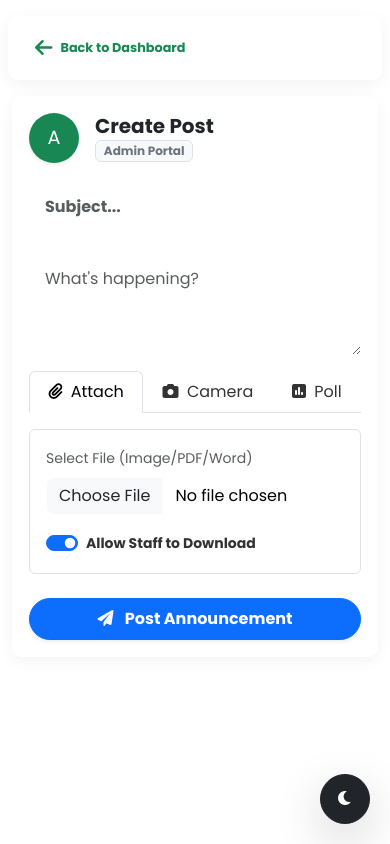
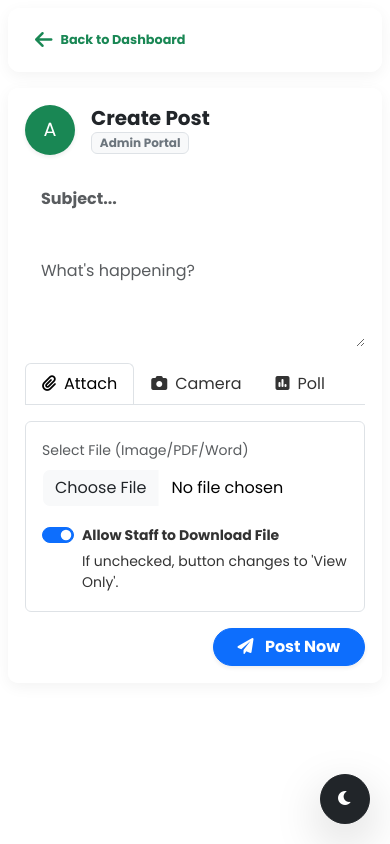
Before and after one commit to j1a2m3e4s58/bawjiase-staff-portal-v2, a Flask app: page /news-portal in a window 390 px wide. Run offline with Flask 3, Linux system fonts and the light colour scheme; a user stored in the database is signed in; data that the repository does not hold is empty; some libraries are stand-ins or nearby versions.

Commit message:
Improve News Portal layout for mobile devices

```diff
--- a/templates/news_portal.html
+++ b/templates/news_portal.html
@@ -4,19 +4,22 @@
 <link href="https://cdnjs.cloudflare.com/ajax/libs/cropperjs/1.5.13/cropper.min.css" rel="stylesheet">
 <script src="https://cdnjs.cloudflare.com/ajax/libs/cropperjs/1.5.13/cropper.min.js"></script>
 
-<nav class="navbar navbar-expand-lg glass-card mx-2 mx-md-3 mt-3 px-3 py-2 sticky-top">
+<nav class="navbar navbar-expand-lg glass-card mx-2 mx-md-3 mt-2 mt-md-3 px-2 px-md-3 py-2 sticky-top"
+     style="border-radius: 12px;">
     <div class="container-fluid">
         <a class="navbar-brand d-flex align-items-center" href="{{ url_for('dashboard') }}">
-            <i class="fas fa-arrow-left text-success me-2"></i> <span class="fw-bold text-success">Back to Dashboard</span>
+            <i class="fas fa-arrow-left text-success me-2"></i>
+            <span class="fw-bold text-success small">Back to Dashboard</span>
         </a>
     </div>
 </nav>
 
-<div class="container mt-3 pb-5" style="max-width: 800px;">
+<div class="container mt-3 mt-md-4 pb-5 px-2 px-md-0" style="max-width: 800px;">
 
     <div class="glass-card p-3 p-md-4 mb-4">
         <div class="d-flex align-items-center mb-3">
-            <div class="bg-success text-white rounded-circle d-flex align-items-center justify-content-center me-3 shadow-sm" style="width: 50px; height: 50px; font-size: 1.2rem;">
+            <div class="bg-success text-white rounded-circle d-flex align-items-center justify-content-center me-3 shadow-sm"
+                 style="width: 50px; height: 50px; font-size: 1.2rem;">
                 {{ user.email[0].upper() }}
             </div>
             <div>
@@ -25,140 +28,179 @@
             </div>
         </div>
 
-        <form method="POST" action="{{ url_for('news_portal') }}" enctype="multipart/form-data" id="postForm" onsubmit="animatePost(event)">
+        <form method="POST"
+              action="{{ url_for('news_portal') }}"
+              enctype="multipart/form-data"
+              id="postForm"
+              onsubmit="animatePost(event)">
             <div class="mb-3">
-                <input type="text" name="title" class="form-control fw-bold border-0 bg-light p-3" placeholder="Subject..." required>
+                <input type="text"
+                       name="title"
+                       class="form-control fw-bold border-0 bg-light p-3"
+                       placeholder="Subject..."
+                       required>
             </div>
             <div class="mb-3">
-                <textarea name="body" class="form-control border-0 bg-light p-3" rows="3" placeholder="What's happening?" required></textarea>
+                <textarea name="body"
+                          class="form-control border-0 bg-light p-3"
+                          rows="3"
+                          placeholder="What's happening?"
+                          required></textarea>
             </div>
 
-            <ul class="nav nav-tabs nav-fill mb-3" id="postTabs" role="tablist">
-                <li class="nav-item"><button class="nav-link active small" id="upload-tab" data-bs-toggle="tab" data-bs-target="#upload" type="button"><i class="fas fa-paperclip me-1"></i> Attach</button></li>
-                <li class="nav-item"><button class="nav-link small" id="camera-tab" data-bs-toggle="tab" data-bs-target="#camera" type="button" onclick="startCamera()"><i class="fas fa-camera me-1"></i> Camera</button></li>
-                <li class="nav-item"><button class="nav-link small" id="poll-tab" data-bs-toggle="tab" data-bs-target="#poll" type="button"><i class="fas fa-poll me-1"></i> Poll</button></li>
+            <ul class="nav nav-tabs mb-3 flex-nowrap overflow-auto"
+                id="postTabs"
+                role="tablist"
+                style="white-space: nowrap;">
+                <li class="nav-item">
+                    <button class="nav-link active small"
+                            id="upload-tab"
+                            data-bs-toggle="tab"
+                            data-bs-target="#upload"
+                            type="button">
+                        <i class="fas fa-paperclip me-2"></i>Attach
+                    </button>
+                </li>
+                <li class="nav-item">
+                    <button class="nav-link small"
+                            id="camera-tab"
+                            data-bs-toggle="tab"
+                            data-bs-target="#camera"
+                            type="button"
+                            onclick="startCamera()">
+                        <i class="fas fa-camera me-2"></i>Camera
+                    </button>
+                </li>
+                <li class="nav-item">
+                    <button class="nav-link small"
+                            id="poll-tab"
+                            data-bs-toggle="tab"
+                            data-bs-target="#poll"
+                            type="button">
+                        <i class="fas fa-poll me-2"></i>Poll
+                    </button>
+                </li>
             </ul>
 
             <div class="tab-content border rounded p-3 bg-white" id="postTabsContent">
-
                 <div class="tab-pane fade show active" id="upload">
                     <label class="form-label small text-muted">Select File (Image/PDF/Word)</label>
-
-                    <input type="file" name="news_image" class="form-control mb-2" id="fileUploadInput" accept=".jpg,.jpeg,.png,.pdf,.doc,.docx" onchange="simulateUpload()">
-
-                    <div id="uploadProgressContainer" class="mt-2" style="display: none;">
-                        <div class="d-flex justify-content-between small mb-1">
-                            <span class="text-success fw-bold"><i class="fas fa-arrow-down"></i> Uploading...</span>
-                            <span id="uploadPercent">0%</span>
-                        </div>
-                        <div class="progress" style="height: 10px;">
-                            <div id="progressBar" class="progress-bar bg-success progress-bar-striped progress-bar-animated" role="progressbar" style="width: 0%;"></div>
-                        </div>
-                    </div>
-
-                    <div class="form-check form-switch mt-3">
+                    <input type="file"
+                           name="news_image"
+                           class="form-control mb-3"
+                           id="fileUploadInput"
+                           accept=".jpg,.jpeg,.png,.pdf,.doc,.docx">
+                    <div class="form-check form-switch">
                         <input class="form-check-input" type="checkbox" name="allow_download" id="allowDownload" checked>
-                        <label class="form-check-label small fw-bold" for="allowDownload">Allow Staff to Download</label>
+                        <label class="form-check-label small fw-bold" for="allowDownload">
+                            Allow Staff to Download File
+                        </label>
+                        <div class="form-text small">If unchecked, button changes to 'View Only'.</div>
                     </div>
                 </div>
 
                 <div class="tab-pane fade" id="camera">
                     <div class="text-center">
                         <div id="cameraArea">
-                            <video id="video" style="width: 100%; max-height: 300px; object-fit: cover;" autoplay class="rounded border bg-black"></video>
-                            <button type="button" class="btn btn-warning mt-2 rounded-pill w-50" onclick="takeSnapshot()"><i class="fas fa-camera"></i> Snap</button>
+                            <video id="video"
+                                   width="100%"
+                                   height="auto"
+                                   autoplay
+                                   class="rounded border bg-black"></video>
+                            <button type="button"
+                                    class="btn btn-warning mt-2 rounded-pill"
+                                    onclick="takeSnapshot()">
+                                <i class="fas fa-camera"></i> Snap
+                            </button>
                         </div>
                         <div id="cropArea" style="display:none;">
-                            <div style="max-height: 300px; overflow: hidden;">
-                                <img id="imageToCrop" style="max-width: 100%;">
-                            </div>
-                            <div class="mt-2">
-                                <button type="button" class="btn btn-secondary rounded-pill btn-sm" onclick="resetCamera()">Retake</button>
-                                <button type="button" class="btn btn-success rounded-pill btn-sm" onclick="cropAndSave()"><i class="fas fa-crop-alt"></i> Use Photo</button>
+                            <img id="imageToCrop" style="max-width: 100%;">
+                            <div class="mt-2 d-flex justify-content-center gap-2 flex-wrap">
+                                <button type="button"
+                                        class="btn btn-secondary rounded-pill"
+                                        onclick="resetCamera()">
+                                    Retake
+                                </button>
+                                <button type="button"
+                                        class="btn btn-success rounded-pill"
+                                        onclick="cropAndSave()">
+                                    <i class="fas fa-crop-alt"></i> Crop & Use
+                                </button>
                             </div>
                         </div>
                         <div id="resultArea" style="display:none;" class="mt-2">
-                            <p class="text-success small fw-bold"><i class="fas fa-check-circle"></i> Photo Ready</p>
-                            <img id="finalImage" class="img-fluid rounded shadow-sm" style="max-height: 200px;">
+                            <p class="text-success small mb-1">
+                                <i class="fas fa-check-circle"></i> Ready
+                            </p>
+                            <img id="finalImage" class="img-fluid rounded" style="max-height: 200px;">
                         </div>
                     </div>
                 </div>
 
                 <div class="tab-pane fade" id="poll">
                     <label class="form-label fw-bold">Question</label>
-                    <input type="text" name="poll_question" class="form-control mb-2" placeholder="Ask something...">
+                    <input type="text"
+                           name="poll_question"
+                           class="form-control mb-2"
+                           placeholder="Ask something...">
                     <label class="form-label small text-muted">Options</label>
                     <div id="pollOptions">
-                        <input type="text" name="poll_options" class="form-control mb-2" placeholder="Option 1">
-                        <input type="text" name="poll_options" class="form-control mb-2" placeholder="Option 2">
+                        <input type="text"
+                               name="poll_options"
+                               class="form-control mb-2"
+                               placeholder="Option 1">
+                        <input type="text"
+                               name="poll_options"
+                               class="form-control mb-2"
+                               placeholder="Option 2">
                     </div>
-                    <button type="button" class="btn btn-sm btn-light border w-100" onclick="addOption()">+ Add Option</button>
+                    <button type="button"
+                            class="btn btn-sm btn-light border"
+                            onclick="addOption()">
+                        + Add Option
+                    </button>
                 </div>
             </div>
 
-            <div class="mt-4">
-                <button type="submit" id="postBtn" class="btn btn-primary w-100 rounded-pill py-2 fw-bold shadow-sm">
-                    <i class="fas fa-paper-plane me-2"></i> Post Announcement
+            <div class="text-end mt-3">
+                <button type="submit"
+                        class="btn btn-primary rounded-pill px-4 fw-bold shadow-sm">
+                    <i class="fas fa-paper-plane me-2"></i> Post Now
                 </button>
             </div>
         </form>
     </div>
 </div>
 
-<div id="postingOverlay" style="display:none; position:fixed; top:0; left:0; width:100%; height:100%; background:rgba(255,255,255,0.95); z-index:9999; flex-direction:column; align-items:center; justify-content:center;">
-    <div class="animate-fly"><i class="fas fa-paper-plane text-success" style="font-size: 5rem;"></i></div>
-    <h3 class="mt-4 fw-bold text-success animate-fade">Broadcasting...</h3>
+<div id="postingOverlay"
+     style="display:none; position:fixed; top:0; left:0; width:100%; height:100%; background:rgba(255,255,255,0.9); z-index:9999; flex-direction:column; align-items:center; justify-content:center;">
+    <div class="animate-fly">
+        <i class="fas fa-paper-plane text-success" style="font-size: 5rem;"></i>
+    </div>
+    <h3 id="uploadText" class="mt-4 fw-bold text-success animate-fade">Broadcasting...</h3>
 </div>
 
 <script>
-    // --- UPLOAD SIMULATION ---
-    function simulateUpload() {
-        let fileInput = document.getElementById('fileUploadInput');
-        let container = document.getElementById('uploadProgressContainer');
-        let progressBar = document.getElementById('progressBar');
-        let percentText = document.getElementById('uploadPercent');
-        let btn = document.getElementById('postBtn');
-
-        if (fileInput.files.length > 0) {
-            container.style.display = 'block';
-            btn.disabled = true;
-            let width = 0;
-
-            let interval = setInterval(function() {
-                if (width >= 100) {
-                    clearInterval(interval);
-                    percentText.innerText = "100% (Ready)";
-                    percentText.classList.add("text-success");
-                    progressBar.classList.remove("progress-bar-animated");
-                    btn.disabled = false;
-                } else {
-                    width += 10;
-                    progressBar.style.width = width + '%';
-                    percentText.innerText = width + '%';
-                }
-            }, 100);
-        }
-    }
-
     function animatePost(e) {
         e.preventDefault();
+        let fileInput = document.getElementById('fileUploadInput');
+        if (fileInput.files.length > 0) {
+            document.getElementById('uploadText').innerText = "Uploading File & Posting...";
+        }
         document.getElementById('postingOverlay').style.display = 'flex';
         setTimeout(() => { e.target.submit(); }, 2000);
     }
-
-    // Camera scripts
+    // (Camera scripts unchanged)
     let video = document.getElementById('video');
     let cropper;
     let fileInput = document.getElementById('fileUploadInput');
-
     function startCamera() {
         if(navigator.mediaDevices && navigator.mediaDevices.getUserMedia) {
-            navigator.mediaDevices.getUserMedia({ video: { facingMode: "environment" } }).then(function(stream) {
+            navigator.mediaDevices.getUserMedia({ video: true }).then(function(stream) {
                 video.srcObject = stream; video.play();
             });
         }
     }
-
     function takeSnapshot() {
         let canvas = document.createElement('canvas');
         canvas.width = video.videoWidth; canvas.height = video.videoHeight;
@@ -170,7 +212,6 @@
         if(cropper) cropper.destroy();
         cropper = new Cropper(img, { aspectRatio: 1, viewMode: 1 });
     }
-
     function cropAndSave() {
         let canvas = cropper.getCroppedCanvas();
         canvas.toBlob(function(blob) {
@@ -182,13 +223,11 @@
             document.getElementById('finalImage').src = canvas.toDataURL();
         });
     }
-
     function resetCamera() {
         document.getElementById('cropArea').style.display = 'none';
         document.getElementById('cameraArea').style.display = 'block';
         if(cropper) cropper.destroy();
     }
-
     function addOption() {
         let div = document.createElement('div');
         div.innerHTML = '<input type="text" name="poll_options" class="form-control mb-2" placeholder="New Option">';
@@ -196,7 +235,11 @@
     }
 </script>
 <style>
-    @keyframes fly { 0% { transform: translate(-50px, 50px) scale(0.5); opacity: 0; } 50% { transform: translate(0, 0) scale(1.2); opacity: 1; } 100% { transform: translate(50px, -50px) scale(1); opacity: 0; } }
+    @keyframes fly {
+        0% { transform: translate(-50px, 50px) scale(0.5); opacity: 0; }
+        50% { transform: translate(0, 0) scale(1.2); opacity: 1; }
+        100% { transform: translate(50px, -50px) scale(1); opacity: 0; }
+    }
     .animate-fly { animation: fly 2s ease-in-out infinite; }
     .animate-fade { animation: fadeIn 1s ease-in; }
     @keyframes fadeIn { from { opacity:0; } to { opacity:1; } }
```
